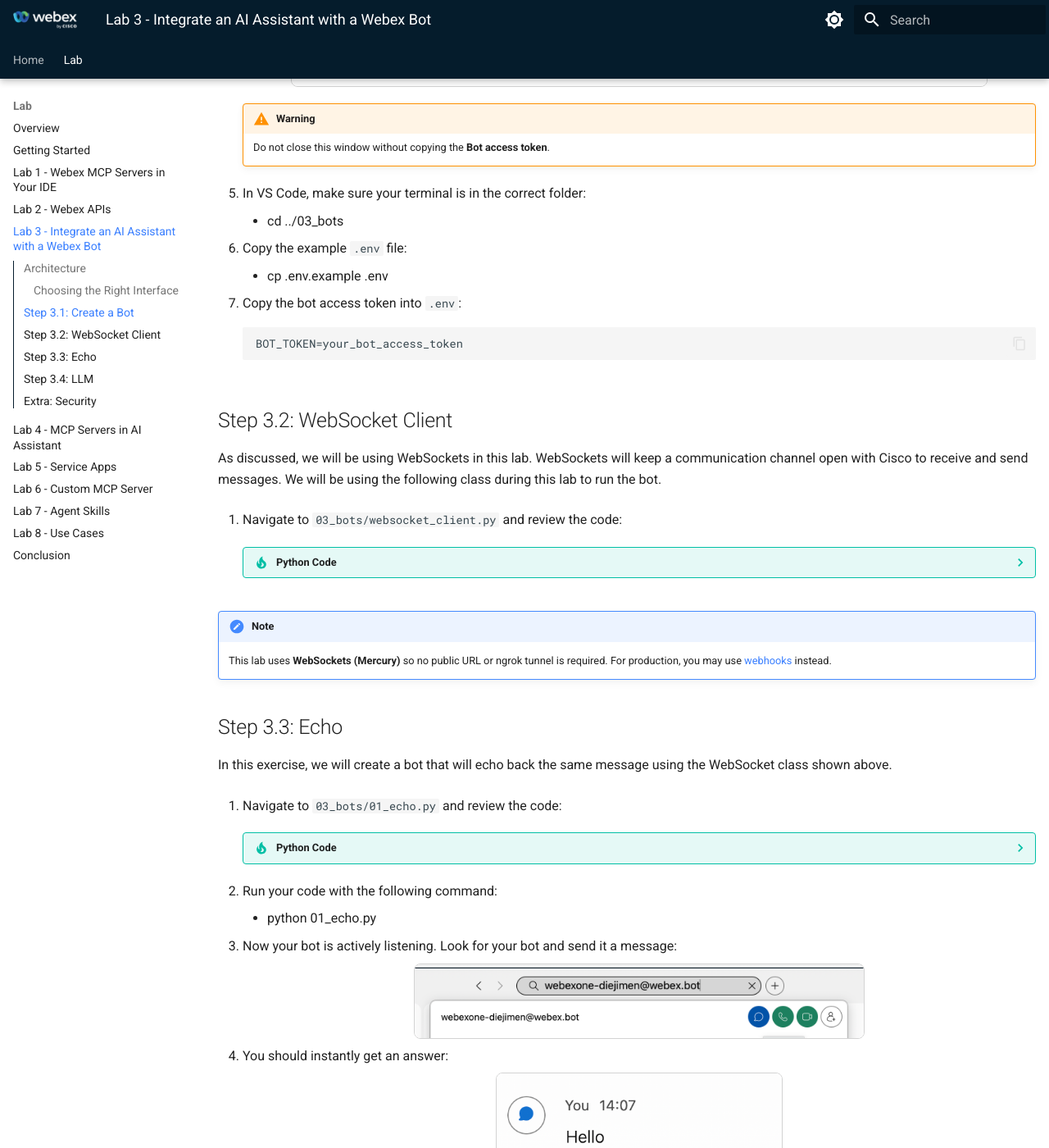
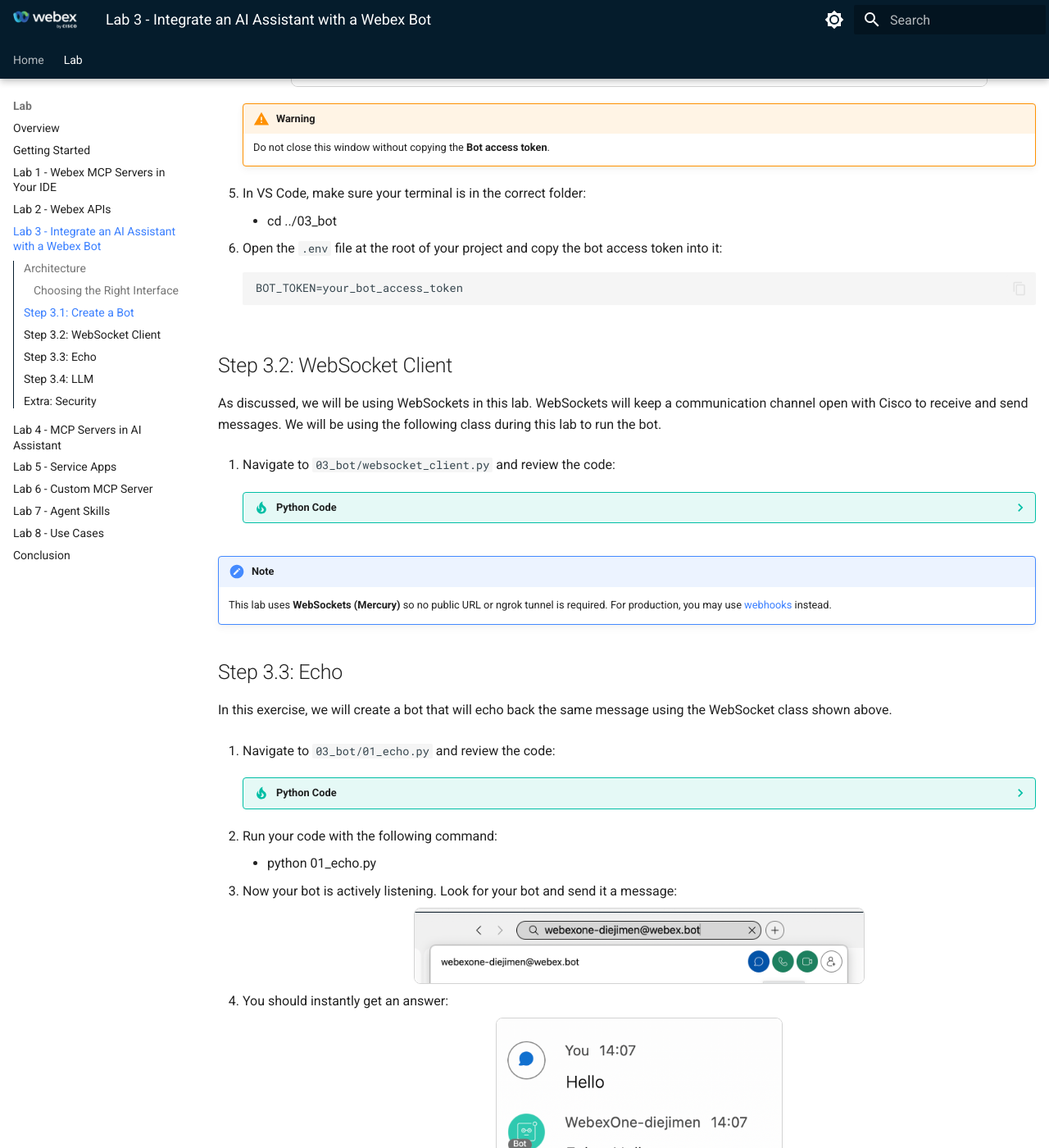
Before and after one commit to WebexCC-SA/LAB-31123, an MkDocs documentation site: the page built from docs/lab3_bot-integration.md, in a window 1280 px wide and 1400 px high, scrolled down 1941 px. Shown: the whole window at 82% size. Built offline with MkDocs 1.6.1 and Material for MkDocs 9.7.7, drawn with Linux system fonts in a browser that asks for light colours; some of the changed text lies outside the part shown.

Commit message:
Update lab3_bot-integration.md

````diff
--- a/docs/lab3_bot-integration.md
+++ b/docs/lab3_bot-integration.md
@@ -49,13 +49,9 @@
 
 5. In VS Code, make sure your terminal is in the correct folder:
 
-    * cd ../03_bots
+    * cd ../03_bot
 
-6. Copy the example `.env` file:
-
-    * cp .env.example .env
-
-7. Copy the bot access token into `.env`:
+6. Open the `.env` file at the root of your project and copy the bot access token into it:
 
     ```env
     BOT_TOKEN=your_bot_access_token
@@ -65,7 +61,7 @@
 
 As discussed, we will be using WebSockets in this lab. WebSockets will keep a communication channel open with Cisco to receive and send messages. We will be using the following class during this lab to run the bot.
 
-1. Navigate to `03_bots/websocket_client.py` and review the code:
+1. Navigate to `03_bot/websocket_client.py` and review the code:
 
     ??? Tip "Python Code"
         ```python
@@ -195,7 +191,7 @@
 
 In this exercise, we will create a bot that will echo back the same message using the WebSocket class shown above.
 
-1. Navigate to `03_bots/01_echo.py` and review the code:
+1. Navigate to `03_bot/01_echo.py` and review the code:
 
     ??? Tip "Python Code"
         ```python
@@ -267,13 +263,13 @@
 !!! Warning
     If you try to change the model, you will get a **403** error.
 
-1. Add your OpenAI key in `.env` and save it:
+2. Open the `.env` file at the root of your project and set the `OPENAI_API_KEY`:
 
     ```env
     OPENAI_API_KEY=your_openai_api_key
     ```
 
-2. Navigate to `03_bots/02_llm.py` and review the code:
+3. Navigate to `03_bot/02_llm.py` and review the code:
 
     ??? Tip "Python Code"
         ```python
@@ -395,7 +391,7 @@
 
 You may want to introduce some security, not only to prevent users outside your organization from accessing it, but also to restrict specific calls to admins only.
 
-1. Navigate to `03_bots/03_security.py` and review the code:
+1. Navigate to `03_bot/03_security.py` and review the code:
 
     ??? Tip "Python Code"
         ```python
@@ -477,18 +473,18 @@
                 log.info("Stopped.")
         ```
 
-2. Add different domains and admins to your `.env` file to test the access:
+3. Add different domains and admins to your `.env` file at the root of your project to test the access:
 
     ```env
     ALLOWED_DOMAINS=example.com
     ALLOWED_ADMINS=admin@example.com
     ```
 
-3. Run your code with the following command:
+4. Run your code with the following command:
 
     * python 03_security.py
 
-4. You will get an answer, but it will be the pre-determined rejection message:
+5. You will get an answer, but it will be the pre-determined rejection message:
 
     ![Bot](assets/bot_7.png){ width="650" style="display: block; margin: 0 auto; border: 1px solid lightgray; border-radius: 8px;" }
 
````
Also changed, not shown: other parts of docs/lab3_bot-integration.md (+4 -4 lines).
